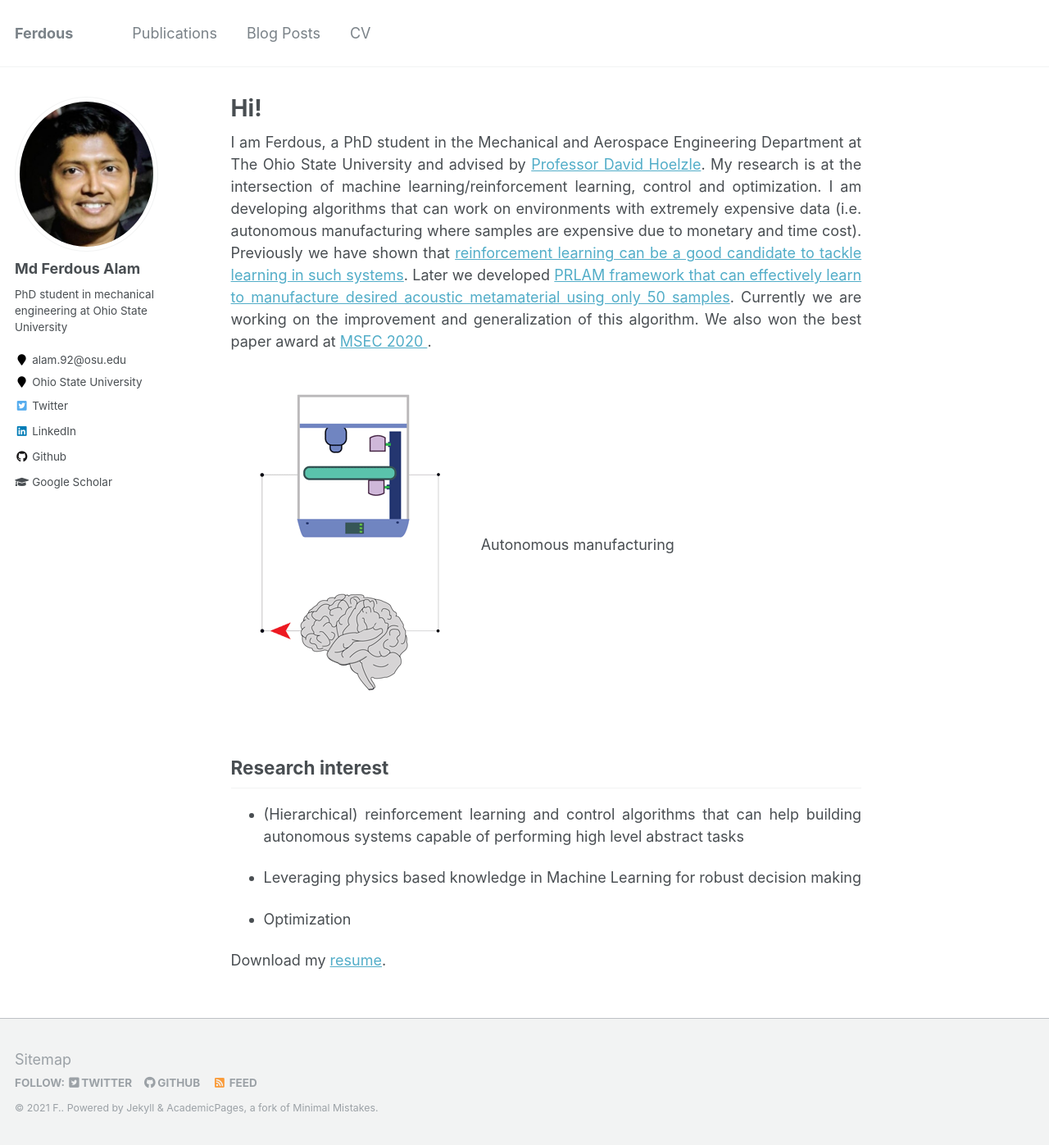
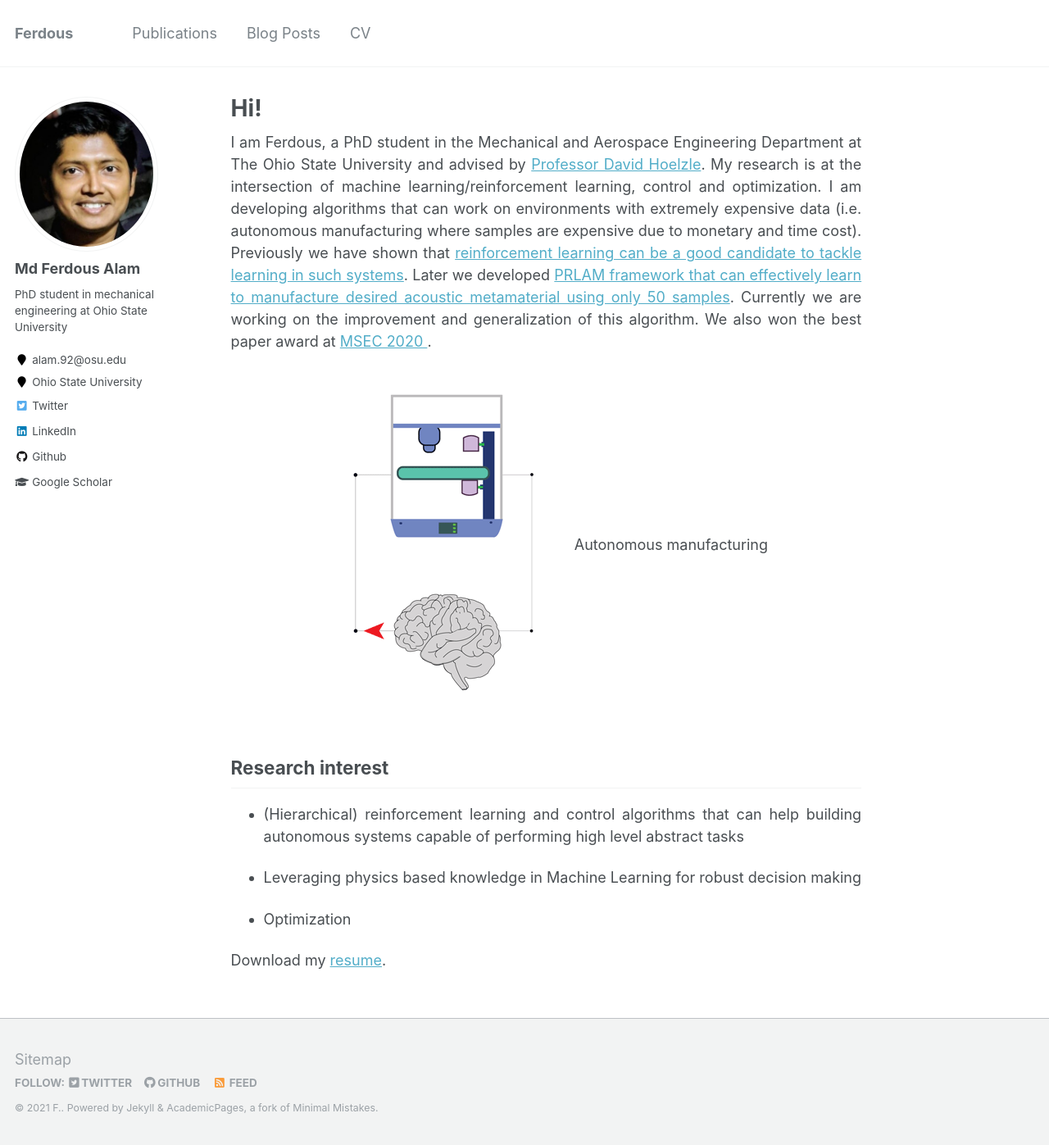
Before and after one commit to ghost-083/ghost-083.github.io, a Jekyll site: the page built from _pages/about.md, in a window 1280 px wide and 1397 px high. Shown: the whole window at 82% size. Built offline with Jekyll 4.4.1, drawn with Linux system fonts in a browser that asks for light colours.

Commit message:
Trigger rebuild

```diff
--- a/_pages/about.md
+++ b/_pages/about.md
@@ -11,9 +11,10 @@ redirect_from:
 I am Ferdous, a PhD student in the Mechanical and Aerospace Engineering Department at The Ohio State University and advised by <a href="https://mae.osu.edu/people/hoelzle.1">Professor David Hoelzle</a>. My research is at the intersection of machine learning/reinforcement learning, control and optimization. I am developing algorithms that can work on environments with extremely expensive data (i.e. autonomous manufacturing where samples are expensive due to monetary and time cost). Previously we have shown that <a href="https://asmedigitalcollection.asme.org/MSEC/proceedings-abstract/MSEC2020/84263/V002T07A009/1095697">reinforcement learning can be a good candidate to tackle learning in such systems</a>. Later we developed <a href=" ">PRLAM framework that can effectively learn to manufacture desired acoustic metamaterial using only 50 samples</a>. Currently we are working on the improvement and generalization of this algorithm. We also won the best paper award at <a href="https://event.asme.org/MSEC-2020"> MSEC 2020 </a>.
 </p>
 
-
-![autonomous manufacturing](autonomous_mfg.gif)
-Autonomous manufacturing
+<p align="center">
+  <img src="autonomous_mfg.gif" />
+  Autonomous manufacturing
+</p>
 
 ## Research interest
 * <p align="justify"> (Hierarchical) reinforcement learning and control algorithms that can help building autonomous systems capable of performing high level abstract tasks </p>
```
